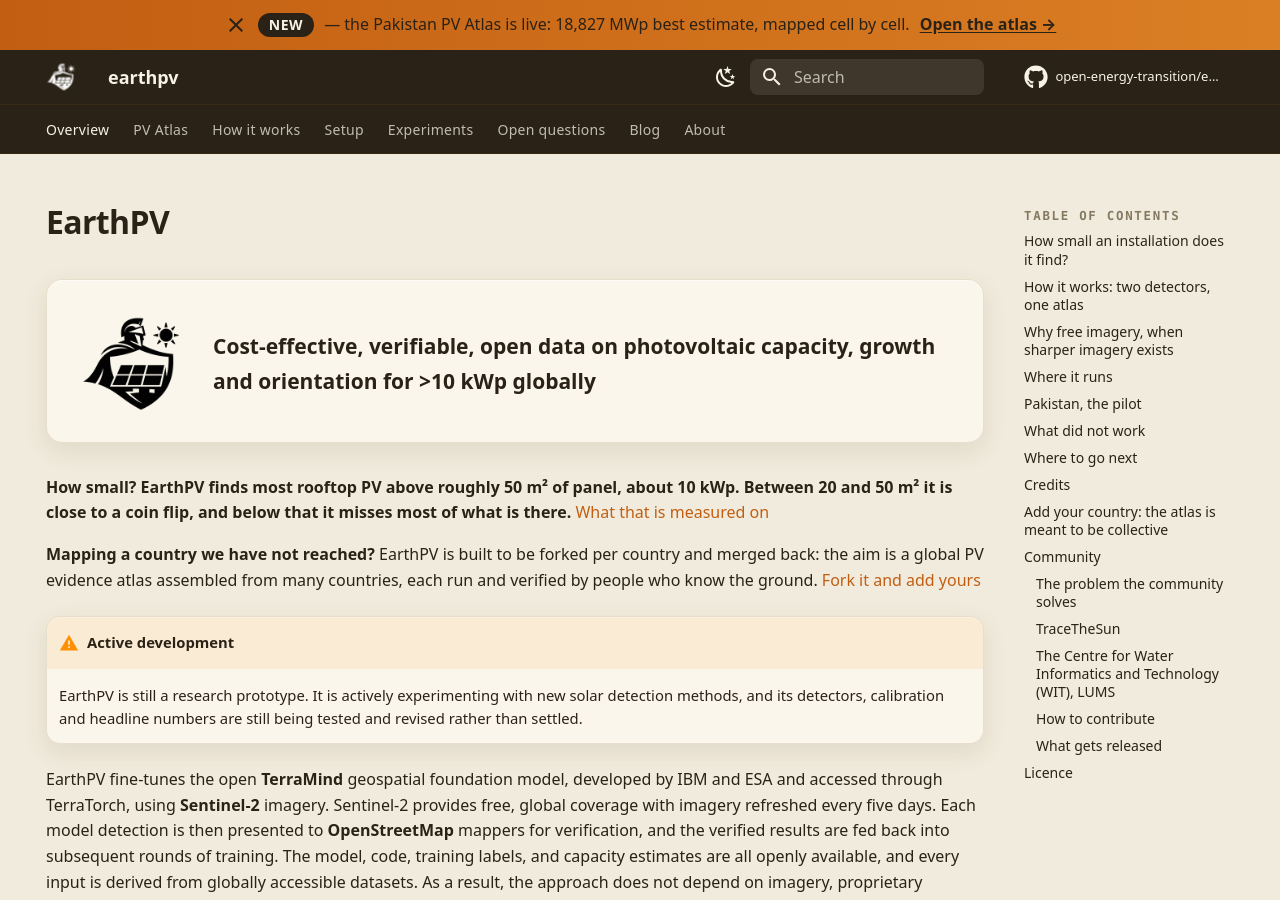
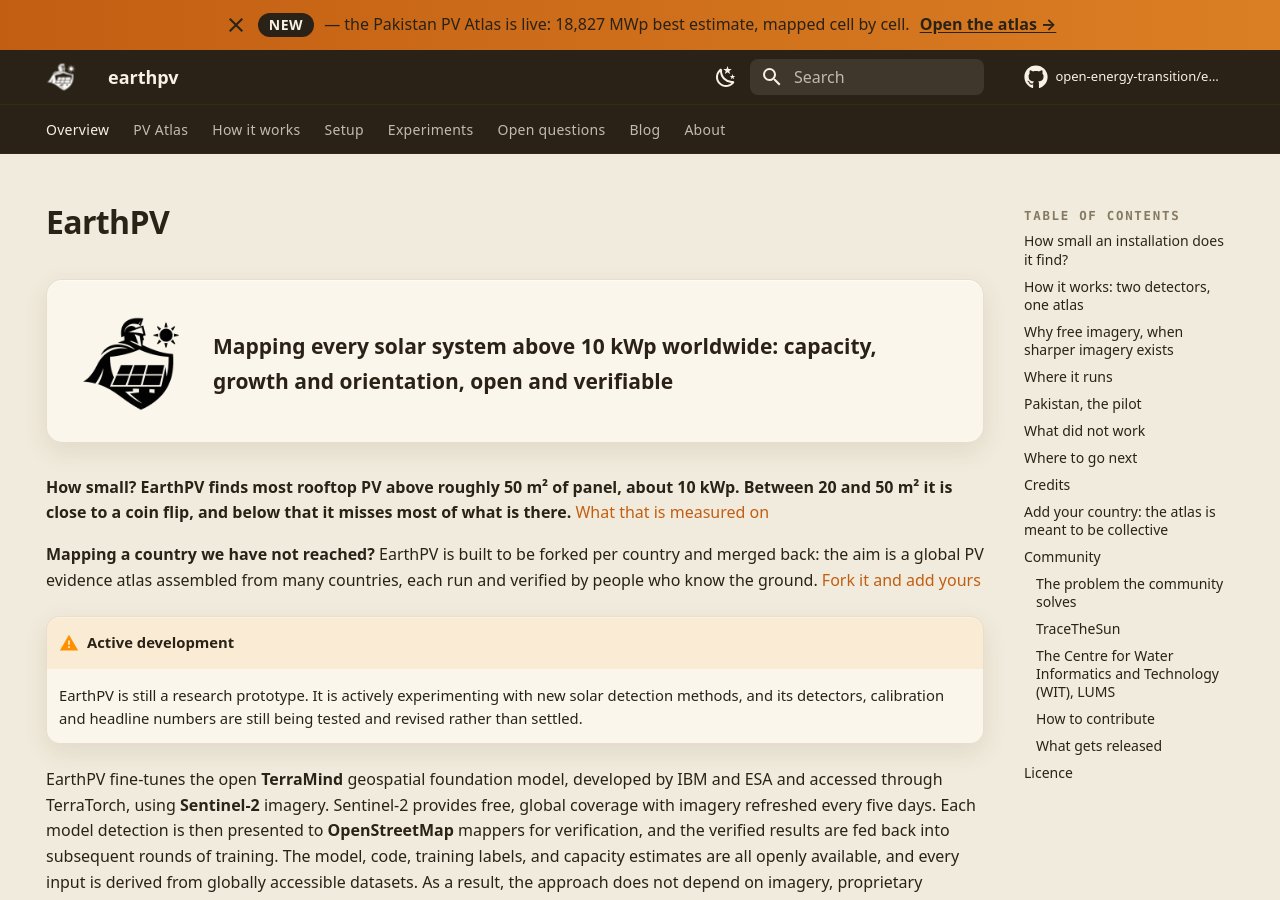
Before and after one commit to open-energy-transition/earthpv, an MkDocs documentation site: the page built from docs/index.md, in a window 1280 px wide and 900 px high. Built offline with MkDocs 1.6.1 and Material for MkDocs 9.7.7, drawn with Linux system fonts in a browser that asks for light colours; comment, search, counter and statistics services are not loaded.

Commit message:
Mission statement: lead with the action rather than the dataset
'Mapping every solar system above 10 kWp worldwide: capacity, growth and orientation, open
and verifiable.' Front-loads the scope, states what the project does rather than describing
its output, and unstacks the three adjectives that sat before the noun.

Co-Authored-By: Claude Opus 5 (1M context) <noreply@anthropic.com>

```diff
--- a/docs/index.md
+++ b/docs/index.md
@@ -13,8 +13,8 @@ hide:
 
 <div class="hero-copy" markdown>
 
-**Cost-effective, verifiable, open data on photovoltaic capacity, growth and
-orientation for >10 kWp globally**
+**Mapping every solar system above 10 kWp worldwide: capacity, growth and
+orientation, open and verifiable**
 { .lede }
 
 </div>
```
Also changed, not shown: README.md (+1 -1 lines).
